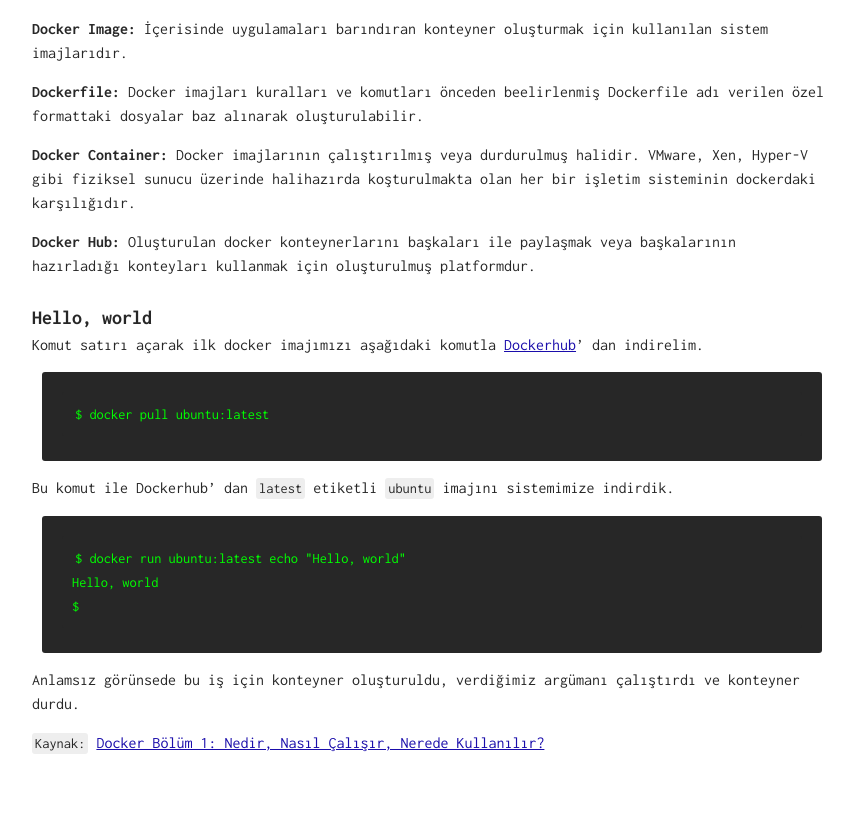
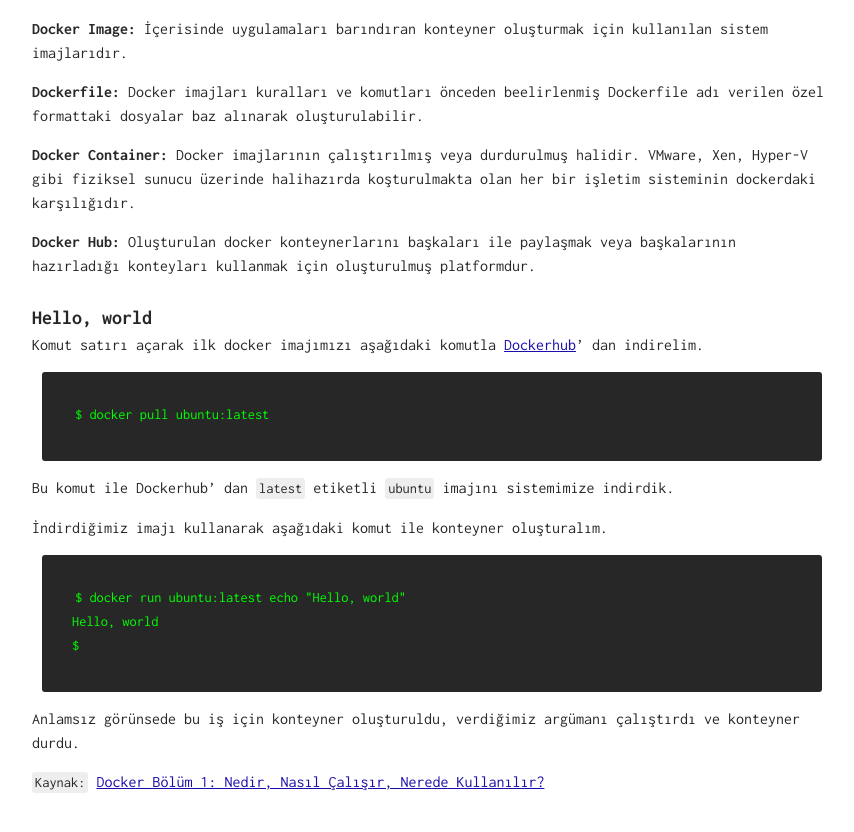
Before and after one commit to mustafasevim/blog, a Jekyll site: the page built from _posts/2016-08-23-docker.md, in a window 1280 px wide and 900 px high, scrolled down 2723 px. Shown: the top 832 px of the window, without its empty margins (208-1062 px from the left). Built offline with Jekyll 4.4.1, drawn with Linux system fonts in a browser that asks for light colours; comment, search, counter and statistics services are not loaded.

Commit message:
Update 2016-08-23-docker.md

```diff
--- a/_posts/2016-08-23-docker.md
+++ b/_posts/2016-08-23-docker.md
@@ -77,6 +77,8 @@ Komut satırı açarak ilk docker imajımızı aşağıdaki komutla [Dockerhub](
 
 Bu komut ile Dockerhub' dan `latest` etiketli `ubuntu` imajını sistemimize indirdik.
 
+İndirdiğimiz imajı kullanarak aşağıdaki komut ile konteyner oluşturalım.
+
 	$ docker run ubuntu:latest echo "Hello, world"
 	Hello, world
 	$
```
